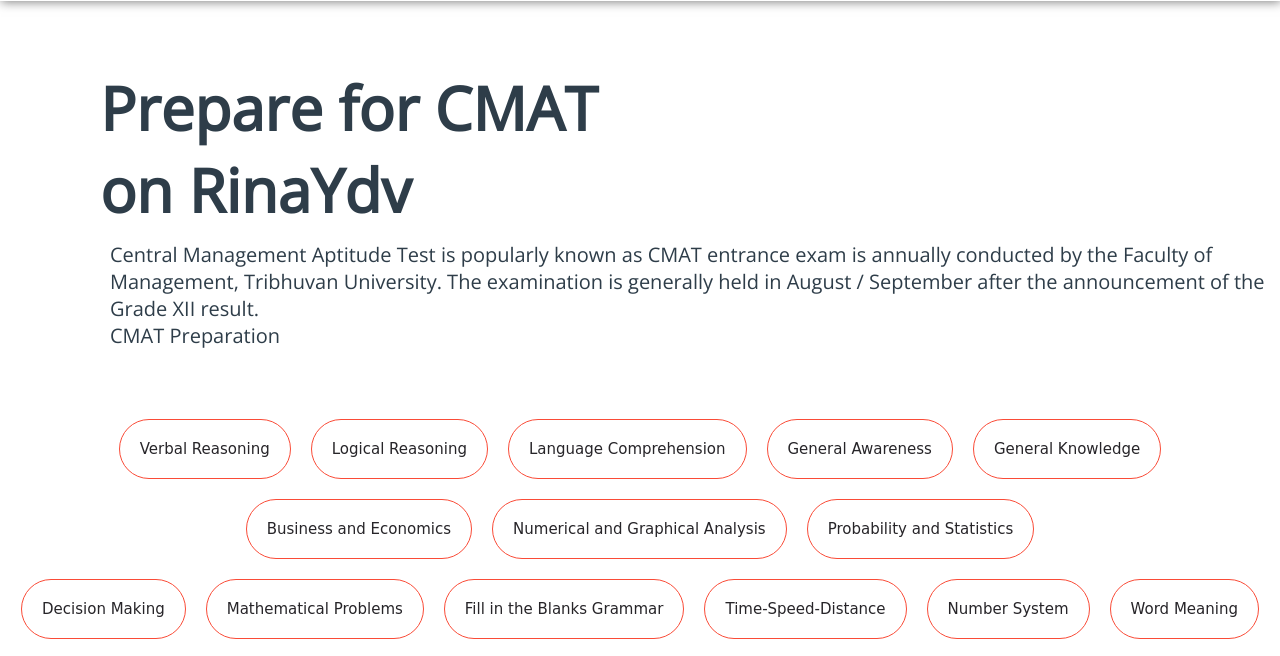
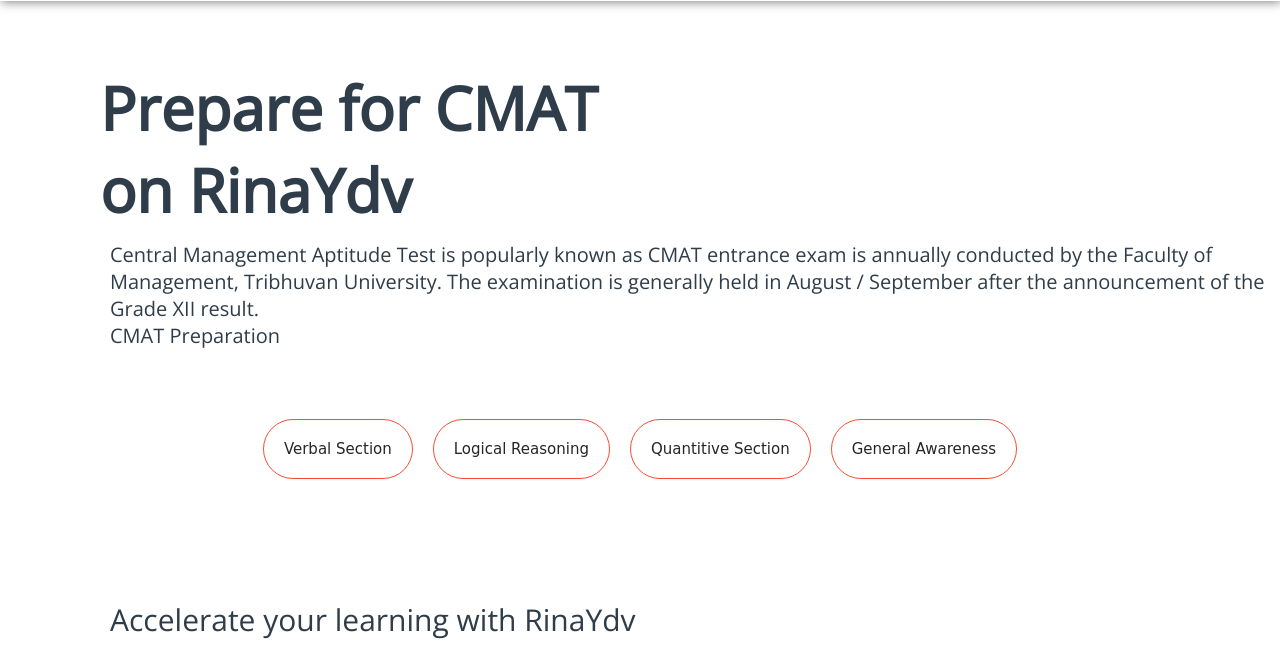
Before and after one commit to deepeshy2895/cmat, a plain HTML site: page subjects/jee.html in a window 1280 px wide. Shown: the part 83-739 px from the top of the page. Drawn offline with nearby package versions, Linux system fonts and the light colour scheme.

Commit message:
Update jee.html

```diff
--- a/subjects/jee.html
+++ b/subjects/jee.html
@@ -38,24 +38,10 @@
 <!-- Quick Links -->
 	<div class="course">
 		<div class="cbox">
-		<div class="det"><a href="../subjects/verbalindex.html" target="_blank">Verbal Reasoning</a></div>
+		<div class="det"><a href="../subjects/verbalindex.html" target="_blank">Verbal Section</a></div>
 		<div class="det"><a href="https://en.wikipedia.org/wiki/Snell%27s_law" target="_blank">Logical Reasoning</a></div>
-		<div class="det"><a href="https://en.wikipedia.org/wiki/Light" target="_blank">Language Comprehension</a></div>
+		<div class="det"><a href="https://en.wikipedia.org/wiki/Light" target="_blank">Quantitive Section</a></div>
 		<div class="det"><a href="https://en.wikipedia.org/wiki/Maxwell%27s_equations" target="_blank">General Awareness</a></div>
-		<div class="det"><a href="https://en.wikipedia.org/wiki/Laser" target="_blank">General Knowledge</a></div>
-		<div class="det"><a href="https://en.wikipedia.org/wiki/Gravity" target="_blank">Business and Economics</a></div>
-		<div class="det"><a href="https://en.wikipedia.org/wiki/Inertia" target="_blank">Numerical and Graphical Analysis</a></div>
-		<div class="det"><a href="https://en.wikipedia.org/wiki/Current" target="_blank">Probability and Statistics</a></div>
-		</div>
-		<div class="cbox">
-		<div class="det"><a href="#organic">Decision Making</a></div>
-		<div class="det"><a href="https://en.wikipedia.org/wiki/Thermodynamics" target="_blank">Mathematical Problems</a></div>
-		<div class="det"><a href="https://en.wikipedia.org/wiki/Chemical_process" target="_blank">Fill in the Blanks Grammar</a></div>
-		<div class="det"><a href="#physical">Time-Speed-Distance</a></div>
-		<div class="det"><a href="#inorganic">Number System </a></div>
-		<div class="det"><a href="https://en.wikipedia.org/wiki/Periodic_table" target="_blank"> Word Meaning</a></div>
-		<div class="det"><a href="https://en.wikipedia.org/wiki/Equilibrium" target="_blank">Quantitative Techniques and Data Interpretation</a></div>
-		</div>
 	</div>
 
 	<div class="inbt">
```
